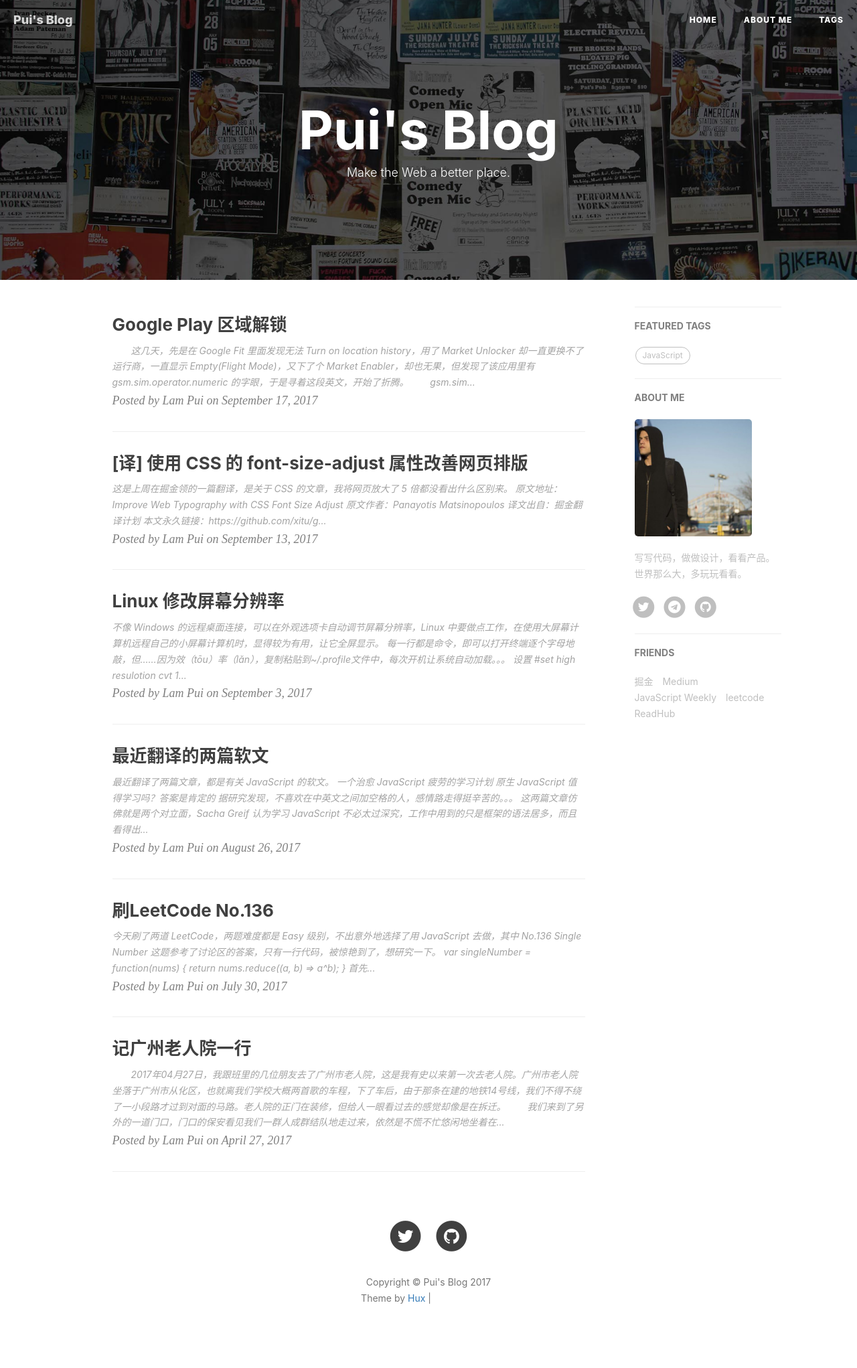
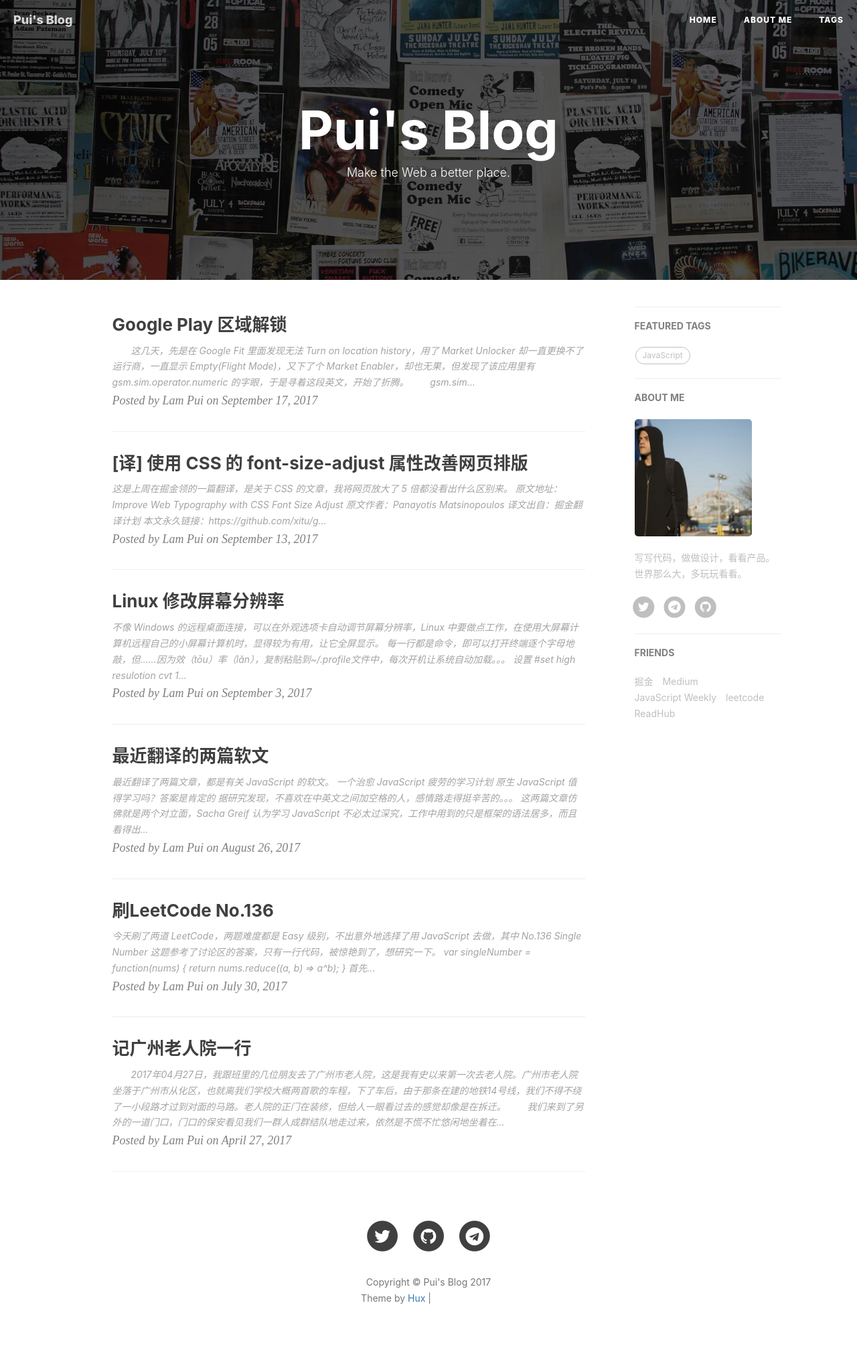
Before and after one commit to laampui/laampui.github.io, a Jekyll site: the page built from index.html, in a window 1280 px wide. Shown: the whole page at 67% size. Built offline with Jekyll 4.4.1, drawn with Linux system fonts in a browser that asks for light colours; the list of posts is cut into pages by our own code; comment, search, counter and statistics services are not loaded; grey boxes are pictures that could not be loaded.

Commit message:
update footer.html

```diff
--- a/_includes/footer.html
+++ b/_includes/footer.html
@@ -58,6 +58,15 @@
               <span class="fa-stack fa-lg">
                 <i class="fa fa-circle fa-stack-2x"></i>
                 <i class="fa fa-github fa-stack-1x fa-inverse"></i>
+              </span>
+            </a>
+          </li>
+          {% endif %} {% if site.telegram_username %}
+          <li>
+            <a target="_blank" href="https://t.me/{{ site.telegram_username }}">
+              <span class="fa-stack fa-lg">
+                <i class="fa fa-circle fa-stack-2x"></i>
+                <i class="fa fa-telegram fa-stack-1x fa-inverse"></i>
               </span>
             </a>
           </li>
```
